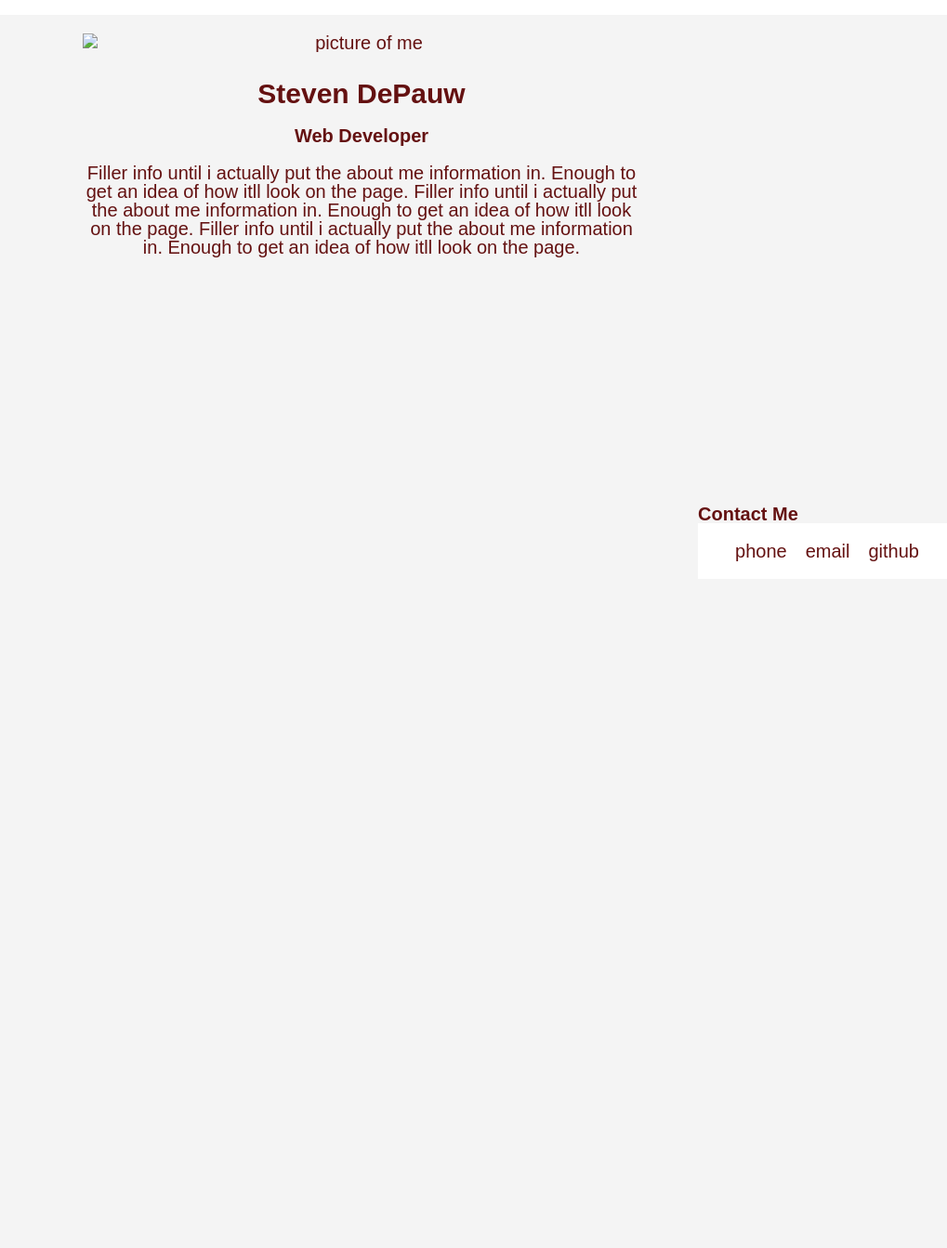
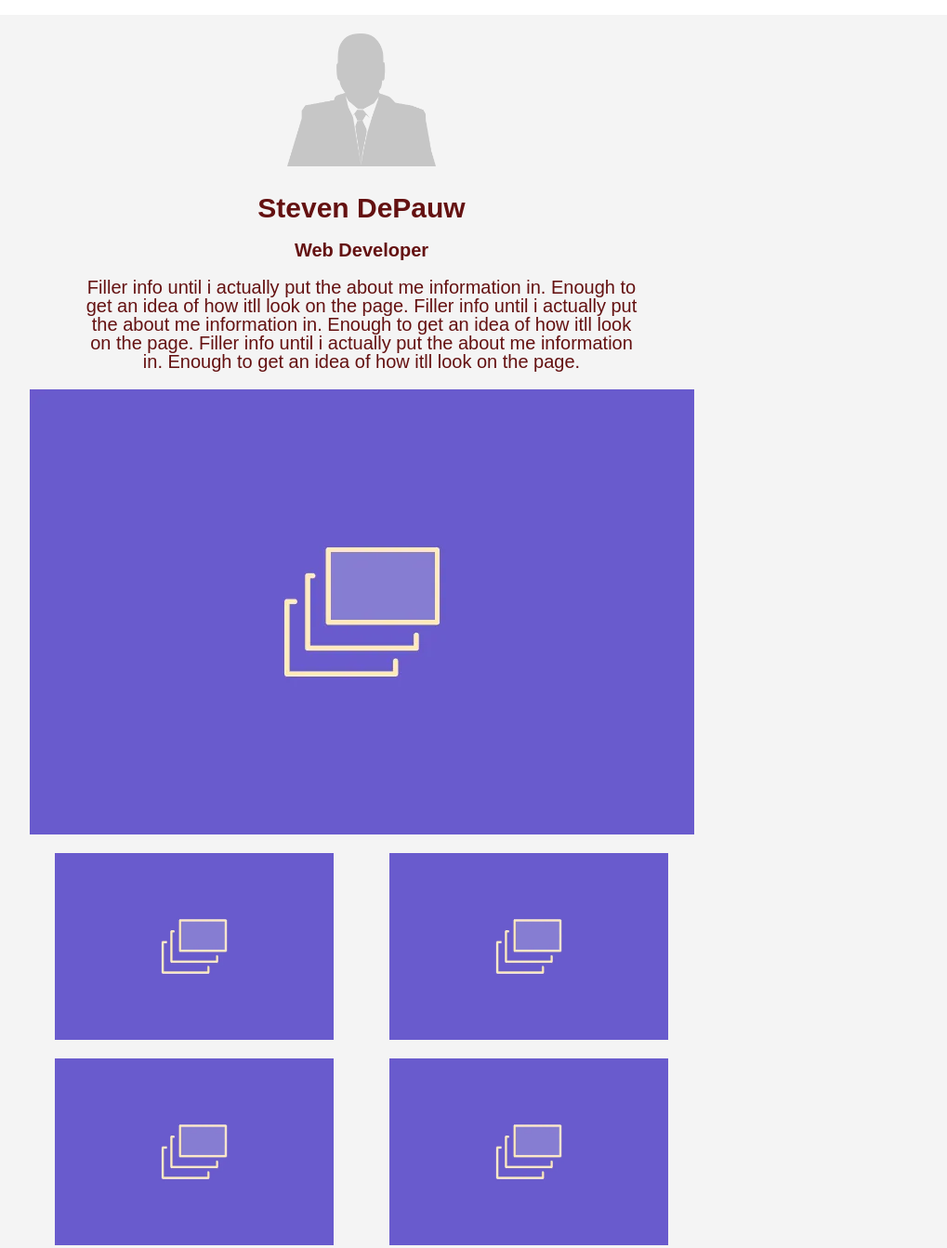
Before and after one commit to stevendepauw/my-portfolio, a plain HTML site: page index.html in a window 1280 px wide. Shown: the part 44-1387 px from the top of the page at 93% size, without its empty margins (251-1270 px from the left). Before the commit the page ends 800 px from the top, so only its background shows below. Drawn offline with Linux system fonts and the light colour scheme.

Commit message:
Aligned project showcase properly on the page with css

```diff
--- a/assets/css/styles.css
+++ b/assets/css/styles.css
@@ -3,6 +3,7 @@ body {
     color: #641111;
     font-size: 1.25rem;
     display: grid;
+    grid-template-rows: auto;
 }
 
 /* Nav Bar */
@@ -23,12 +24,21 @@ body {
 
 /* About Me */
 .about-me {
-    max-width: 30em;
+    display: flex;
+    max-width: 100%;
+    justify-content: center;
+}
+
+.about-me-container {
     display: flex;
     flex-direction: column;
-    align-content: center;
+    max-width: 30em;
+    align-items: center;
     text-align: center;
-    margin: auto;
+}
+
+.about-me img {
+    max-width: 8em;
 }
 
 .about-me-item {
@@ -37,17 +47,45 @@ body {
 
 /* Main */
 
+.project-info-container {
+    display: flex;
+    flex-direction: column;
+    max-width: 100%;
+    align-items: center;
+}
+
+.display-project {
+    display: flex;
+    max-width: 60em;
+    padding: 1em;
+    flex: 1 1;
+}
+
+.other-projects {
+    display: flex;
+    flex-wrap: wrap;
+    flex-direction: row;
+    justify-content: space-around;
+    max-width: 35em;
+    gap: 1em;
+    align-items: center;
+    border: 0px;
+}
+
+.other-projects img {
+    max-width: 15em;
+}
 
 /* Footer */
 .contact-info {
-    justify-items: end;
+    align-self: end;
     margin-bottom: 0;
+    margin-top: 2em;
 }
 
-/* .contact-info-container {
-    display: flex;
-    align-items: flex-start;
-} */
+.contact-info-container {
+    align-items: end;
+}
 
 .contact-info-items {
     display: flex;
--- a/index.html
+++ b/index.html
@@ -21,25 +21,36 @@
         </nav>
 
         <section class="about-me">
-            <img class="about-me-item" href="" alt="picture of me"/>
-            <h1 class="about-me-item">Steven DePauw</h1>
-            <h2 class="about-me-item">Web Developer</h2>
-            <p class="about-me-item">
-                Filler info until i actually put the about me information in. Enough to get an idea of how itll look on the page. Filler info until i actually put the about me information in. Enough to get an idea of how itll look on the page. Filler info until i actually put the about me information in. Enough to get an idea of how itll look on the page.
-            </p>
+            <div class="about-me-container">
+                <img class="about-me-item" src="./assets/images/placeholder-selfie.webp" alt="picture of me"/>
+                <h1 class="about-me-item">Steven DePauw</h1>
+                <h2 class="about-me-item">Web Developer</h2>
+                <p class="about-me-item">
+                    Filler info until i actually put the about me information in. Enough to get an idea of how itll look on the page. Filler info until i actually put the about me information in. Enough to get an idea of how itll look on the page. Filler info until i actually put the about me information in. Enough to get an idea of how itll look on the page.
+                </p>
+        </div>
         </section>
     </header>
 
     <main>
-        <section>
-            <!-- placeholders for future projects and meaningfull addons to the portfolio -->
+        <!--Big showpiece image of most impressive work made larger to stand out. Put in its own area so it was easier to style without having to add a whole lot to poition it if grouped with the other images. -->
 
+        <section class="project-info-container">
+            <div class="display-project">
+                <img id="showpiece"src="./assets/images/placeholder-project.webp" alt="Description of project" />
+            </div>
+        <!--Other projects grouped together after the main display project -->
+            <div class="other-projects">
+                <img class="project-info-item" id="" src="./assets/images/placeholder-project.webp" alt="Description of project" />
+                <img id="" src="./assets/images/placeholder-project.webp" alt="Description of project" />
+                <img id="" src="./assets/images/placeholder-project.webp" alt="Description of project" />
+                <img id="" src="./assets/images/placeholder-project.webp" alt="Description of project" />
+            </div>
         </section>
     </main>
 
     <footer class="contact-info">
         <div class="contact-info-container">
-            <h2>Contact Me</h2>
             <ul class="contact-info-items">
                 <li>phone</li>
                 <li>email</li>
```
Also changed, not shown: assets/images/placeholder-project.webp (added), assets/images/placeholder-selfie.webp (added).
